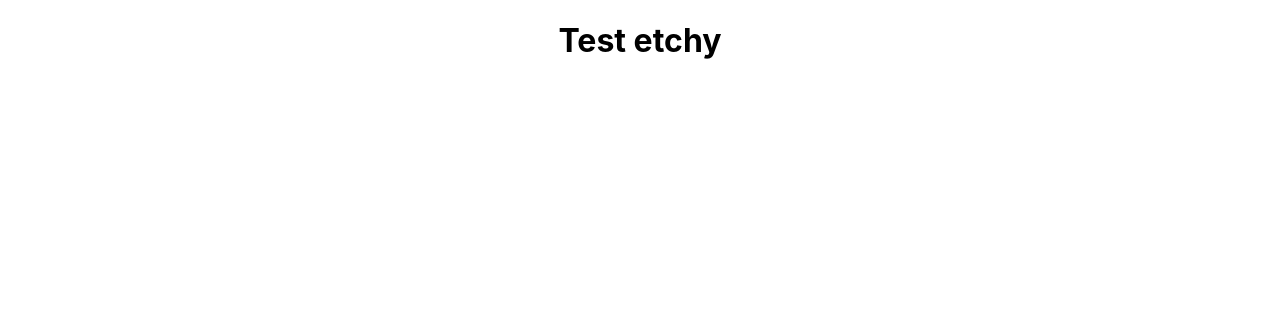
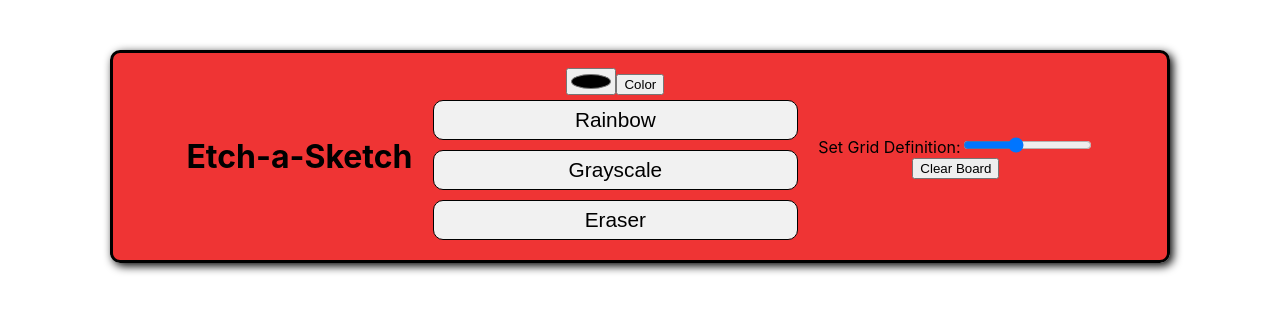
Before and after one commit to federico-palma/playground, a JavaScript app: page /Etch-a-Sketch in a window 1280 px wide. Shown: the top 312 px of the page. Built offline with nearby package versions, Linux system fonts and the light colour scheme; the HTML template or start-up script is replaced by a standard one.

Commit message:
Create components for etch a sketch

```diff
--- /dev/null
+++ b/src/Pages/Etch-a-SketchPage/Components/ColorSettingsComponent.js
@@ -0,0 +1,23 @@
+import classes from "../Etch-a-SketchPage.module.css";
+
+const ColorSettingsComponent = (props) => {
+  return (
+    <div class={classes["color-settings"]}>
+      <input type="color" id="colorPicker" class={classes["colorPicker"]} value="#000000" />
+      <button class={classes["btn-mode btn-active"]} id="btn-color-mode">
+        Color
+      </button>
+      <button class={classes["btn-mode"]} id="btn-rainbow-mode">
+        Rainbow
+      </button>
+      <button class={classes["btn-mode"]} id="btn-grayscale-mode">
+        Grayscale
+      </button>
+      <button class={classes["btn-mode"]} id="btn-eraser-mode">
+        Eraser
+      </button>
+    </div>
+  );
+};
+
+export default ColorSettingsComponent;
--- /dev/null
+++ b/src/Pages/Etch-a-SketchPage/Components/GridSettingsComponent.js
@@ -0,0 +1,21 @@
+import classes from "../Etch-a-SketchPage.module.css";
+
+const GridSettingsComponent = () => {
+  return (
+    <div className={classes["grid-settings"]}>
+      <div className={classes["slider-div"]}>
+        <label for="grid-def-slider">Set Grid Definition:</label>
+        <input
+          name="grid-def-slider"
+          type="range"
+          className={classes["grid-def-slider"]}
+          min="16"
+          max="100"
+        />
+      </div>
+      <button className={classes["btn-clear"]}>Clear Board</button>
+    </div>
+  );
+};
+
+export default GridSettingsComponent;
--- /dev/null
+++ b/src/Pages/Etch-a-SketchPage/Components/ScreenComponent.js
@@ -0,0 +1,11 @@
+import classes from "../Etch-a-SketchPage.module.css";
+
+const ScreenComponent = () => {
+  return (
+    <div className={classes.screen}>
+      <div id="grid-container" className={classes["grid-container"]}></div>
+    </div>
+  );
+};
+
+export default ScreenComponent;
--- a/src/Pages/Etch-a-SketchPage/Etch-a-SketchPage.js
+++ b/src/Pages/Etch-a-SketchPage/Etch-a-SketchPage.js
@@ -1,8 +1,18 @@
+import ColorSettingsComponent from "./Components/ColorSettingsComponent";
+import GridSettingsComponent from "./Components/GridSettingsComponent";
+import ScreenComponent from "./Components/ScreenComponent";
+import classes from "./Etch-a-SketchPage.module.css";
+
 const EtchASketchPage = () => {
   return (
-    <>
-      <h1>Test etchy</h1>
-    </>
+    <main className={classes.main}>
+      <h1 id="title">Etch-a-Sketch</h1>
+      <ColorSettingsComponent />
+
+      <ScreenComponent />
+
+      <GridSettingsComponent />
+    </main>
   );
 };
 
--- a/src/Pages/Etch-a-SketchPage/Etch-a-SketchPage.module.css
+++ b/src/Pages/Etch-a-SketchPage/Etch-a-SketchPage.module.css
@@ -0,0 +1,115 @@
+.main {
+    position: relative;
+    display: flex;
+    align-items: center;
+    justify-content: center;
+    margin: auto;
+    margin-top: 50px;
+    border: solid 3px black;
+    box-shadow: 3px 3px 10px black;
+    border-radius: 10px;
+    width: 80%;
+    padding: 15px;
+    background-color: #ee1f1fe7;
+}
+
+/* Screen and Grid */
+#screen {
+    margin: auto;
+    width: 550px;
+    height: 550px;
+    border: 3px black solid;
+    border-radius: 5px;
+    padding: 3px;
+    background-color: #ffffff;
+}
+
+#grid-container {
+    margin: auto;
+    width: 100%;
+    height: 100%;
+    display: grid;
+}
+
+.grid-cell {
+    margin: auto;
+    width: 100%;
+    height: 100%;
+    cursor: crosshair;
+}
+
+/* Color Settings */
+#color-settings {
+    display: flex;
+    flex-direction: column;
+    align-items: center;
+    width: 15%;
+    margin: auto;
+}
+
+#colorPicker {
+    margin: 10px;
+    background-color: transparent;
+    border: 2px black solid;
+    width: 60px;
+    height: 60px;
+    border-radius: 50%;
+    cursor: pointer;
+}
+
+input[type="color"]::-webkit-color-swatch {
+	border-radius: 50%;
+}
+
+.btn-mode {
+    width: 90%;
+    height: 40px;
+    margin: 5px;
+    background-color: #f1f1f1;
+    border: 1px black solid;
+    border-radius: 10px;
+    font-size: 1.3rem;
+    cursor: pointer;
+}
+
+/* Grid Settings */
+#grid-settings {
+    width: 15%;
+    margin: auto;
+    display: flex;
+    flex-direction: column;
+    align-items: center;
+    justify-content: center;
+}
+
+#slider-div {
+    width: 100%;
+    font-size: 1.2rem;
+    padding: 5px;
+    display: flex;
+    flex-direction: column;
+    justify-content: center;
+    align-items: center;
+    background-color: #f1f1f1;
+    border: 1px solid black;
+    border-radius: 10px;
+}
+
+#grid-def-slider {
+    width: 100%;
+    height: 30px;
+    margin: 5px;
+    cursor: pointer;
+}
+
+#btn-clear {
+    width: 90%;
+    height: 40px;
+    font-size: 1.3rem;
+    margin: 5px;
+    margin-top: 10px;
+    background-color: #f1f1f1;
+    border: 1px black solid;
+    border-radius: 10px;
+    cursor: pointer;
+}
```
